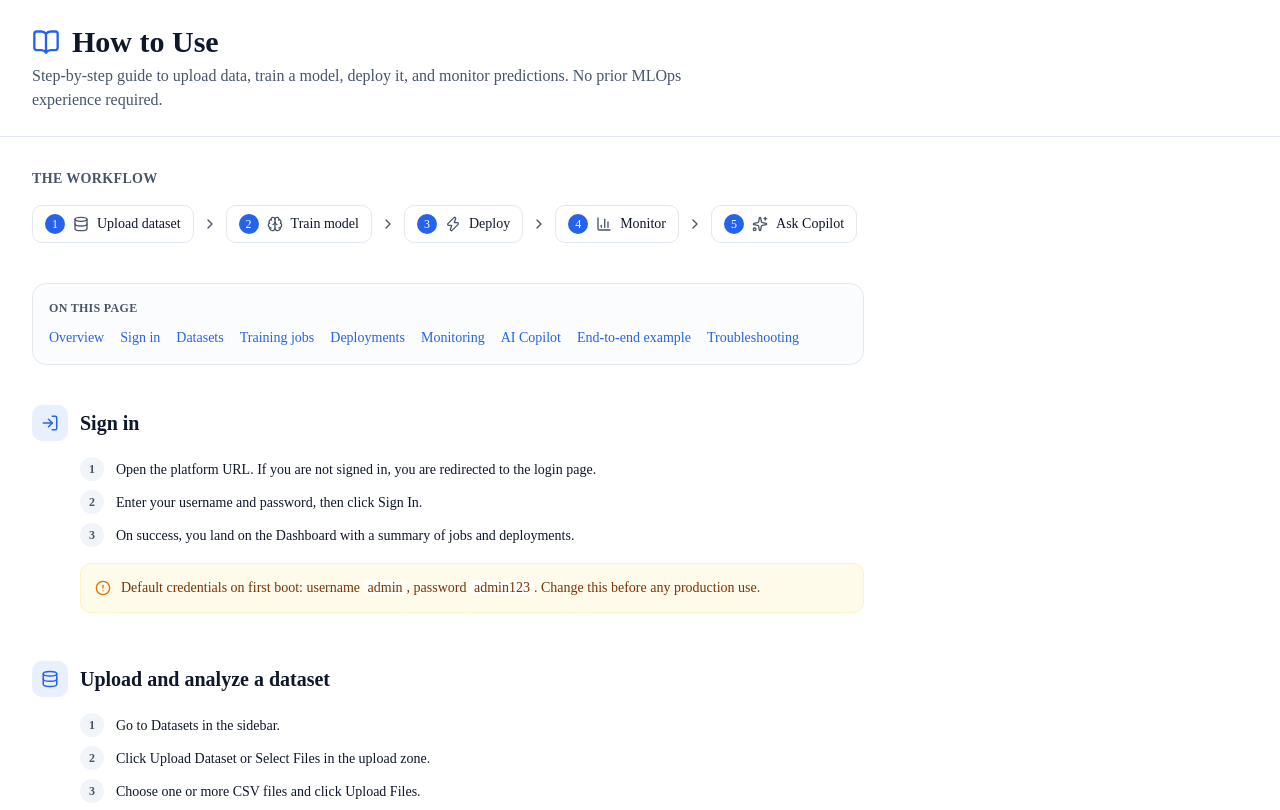
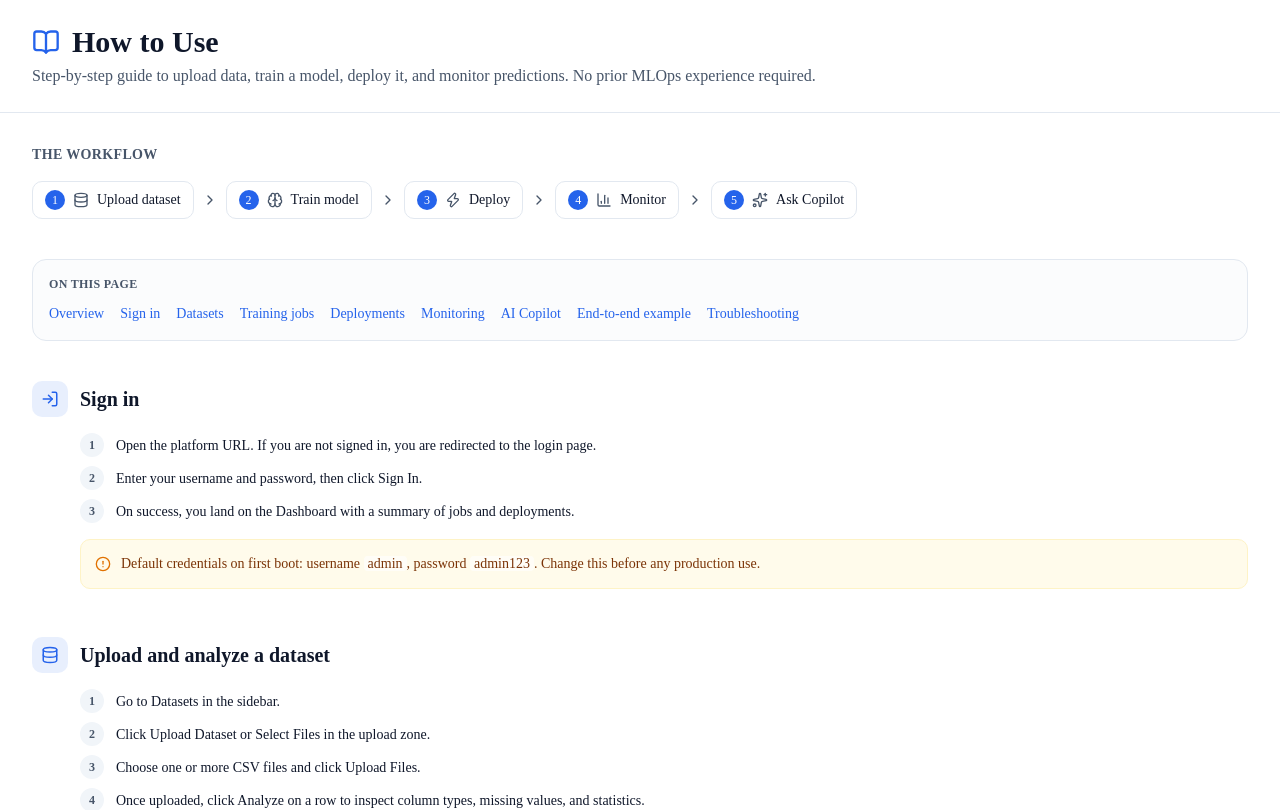
Before and after one commit to vik-bit/mlops-platform, a Next.js app in the folder frontend/vertex-ai-frontend/: page /how-to-use in a window 1280 px wide. Shown: the top 810 px of the page. Built offline with nearby package versions, Linux system fonts and the light colour scheme.

Commit message:
minor changes

```diff
--- a/frontend/vertex-ai-frontend/components/how-to-use-view.tsx
+++ b/frontend/vertex-ai-frontend/components/how-to-use-view.tsx
@@ -138,14 +138,14 @@ export default function HowToUseView({ onNavigate }: HowToUseViewProps) {
             <BookOpen className="w-7 h-7 text-primary" />
             <h1 className="text-3xl font-bold text-foreground">How to Use</h1>
           </div>
-          <p className="text-muted-foreground mt-1 max-w-2xl">
+          <p className="text-muted-foreground mt-1">
             Step-by-step guide to upload data, train a model, deploy it, and monitor predictions.
             No prior MLOps experience required.
           </p>
         </div>
       </div>
 
-      <div className="p-8 max-w-4xl">
+      <div className="p-8">
         {/* Workflow strip */}
         <div id="overview" className="scroll-mt-24 mb-10">
           <h2 className="text-sm font-semibold text-muted-foreground uppercase tracking-wide mb-4">
```
